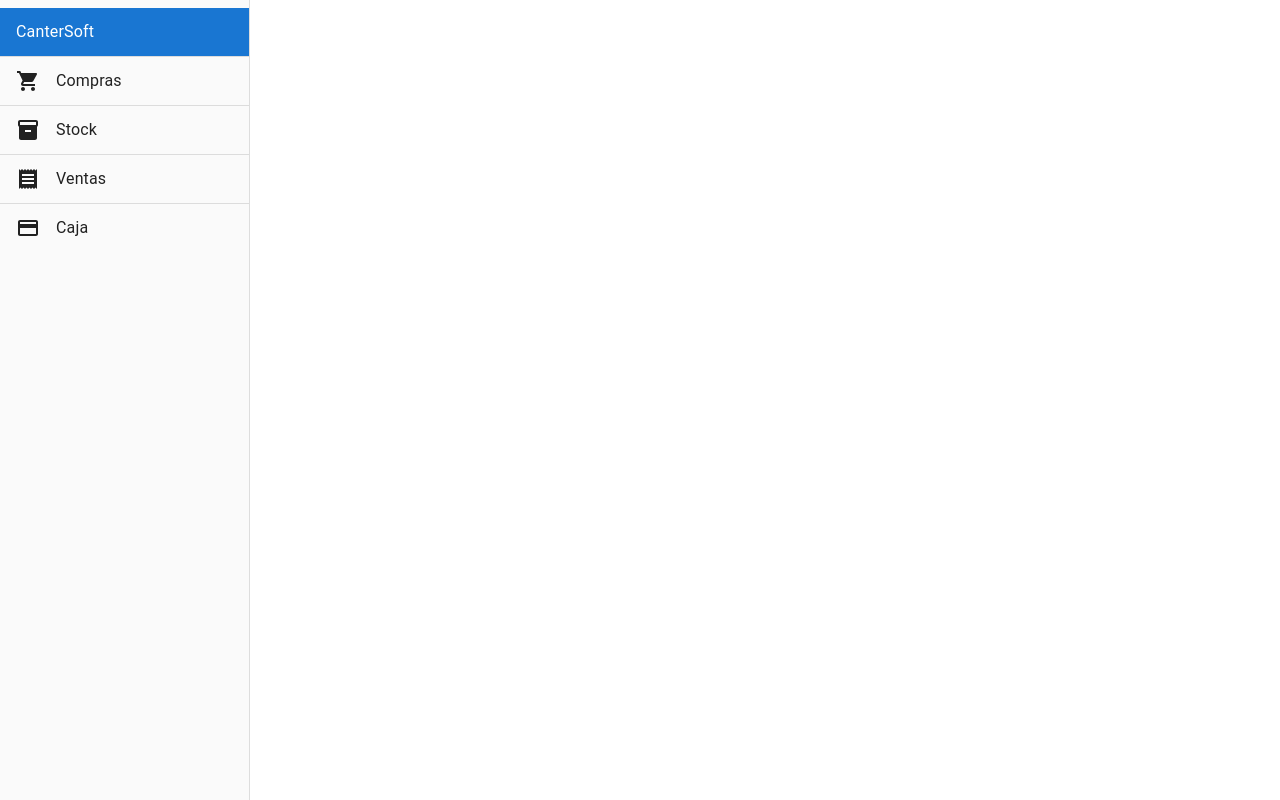
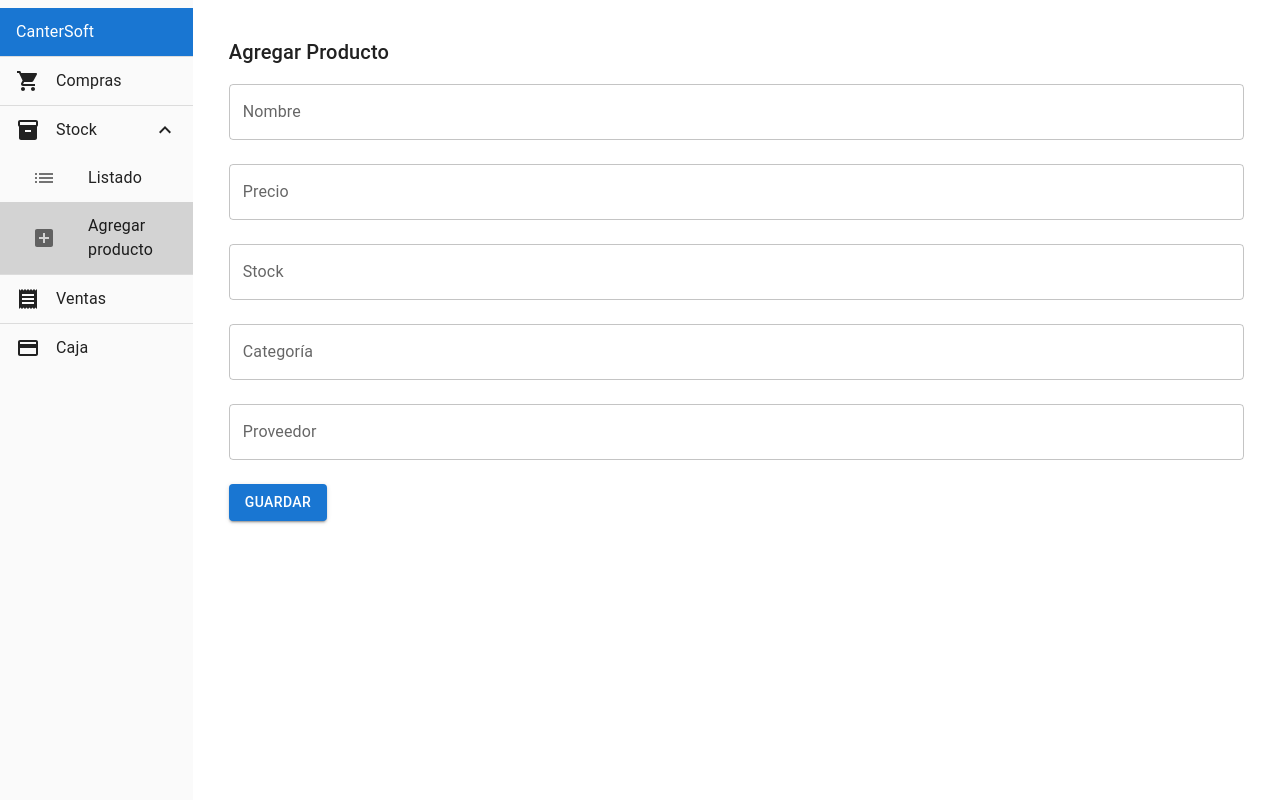
Before and after one commit to vabarrero14/cantersoft, a React (Create React App) app: page /stock/nuevo in a window 1280 px wide. Built offline with nearby package versions, Linux system fonts and the light colour scheme.

Commit message:
Se separa el formulario de nuevo producto y la lista de producto, menu colapsable

```diff
--- a/src/components/Content.js
+++ b/src/components/Content.js
@@ -1,7 +1,8 @@
 // src/components/Content.js
 import React from 'react';
-import { Routes, Route } from 'react-router-dom';
-import StockPage from '../modules/stock'; // Importamos el componente StockPage
+import { Route, Routes } from 'react-router-dom';
+import ProductoList from '../modules/stock/ProductoList';
+import ProductoForm from '../modules/stock/ProductoForm';
 
 const Compras = () => <div>Vista de Compras</div>;
 const Ventas = () => <div>Vista de Ventas</div>;
@@ -12,10 +13,10 @@ const Content = () => {
     <div style={{ padding: 20, flexGrow: 1 }}>
       <Routes>
         <Route path="/compras" element={<Compras />} />
-        <Route path="/stock" element={<StockPage />} /> {/* Ruta del módulo Stock */}
         <Route path="/ventas" element={<Ventas />} />
         <Route path="/caja" element={<Caja />} />
-        {/* Puedes agregar otras rutas si es necesario */}
+        <Route path="/stock/listado" element={<ProductoList />} />
+        <Route path="/stock/nuevo" element={<ProductoForm />} />
       </Routes>
     </div>
   );
--- a/src/components/Sidebar.js
+++ b/src/components/Sidebar.js
@@ -1,17 +1,24 @@
 // src/components/Sidebar.js
-import React from 'react';
+import React, { useState } from 'react';
 import { Link, useLocation } from 'react-router-dom';
-import { List, ListItemButton, ListItemText, Divider, ListItem } from '@mui/material';
-import { ShoppingCart, Inventory, Receipt, CreditCard } from '@mui/icons-material';
+import {
+  List, ListItemButton, ListItemText, Divider, ListItem,
+  Collapse, ListItemIcon
+} from '@mui/material';
+import {
+  ShoppingCart, Inventory, Receipt, CreditCard,
+  ExpandLess, ExpandMore, List as ListIcon, AddBox
+} from '@mui/icons-material';
 
 const Sidebar = () => {
-  const location = useLocation(); // Hook para obtener la ruta actual
+  const location = useLocation();
+  const [openStock, setOpenStock] = useState(true);
 
-  // Función para resaltar el item activo
-  const isActive = (path) => location.pathname === path ? { backgroundColor: '#1976d2', color: '#fff' } : {};
+  const isActive = (path) =>
+    location.pathname === path ? { backgroundColor: '#d3d3d3' } : {};
 
   return (
-    <div style={{ width: 250, height: '100vh', backgroundColor: '#fafafa', borderRight: '1px solid #ddd' }}>
+    <div style={{ width: 250, height: '100vh', backgroundColor: '#fafafa' }}>
       <List>
         <ListItem disablePadding>
           <ListItemButton component={Link} to="/" sx={{ backgroundColor: '#1976d2', color: '#fff' }}>
@@ -20,7 +27,7 @@ const Sidebar = () => {
         </ListItem>
         <Divider />
 
-        {/* Enlace a Compras */}
+        {/* Compras */}
         <ListItem disablePadding>
           <ListItemButton component={Link} to="/compras" sx={isActive('/compras')}>
             <ShoppingCart sx={{ marginRight: 2 }} />
@@ -29,16 +36,37 @@ const Sidebar = () => {
         </ListItem>
         <Divider />
 
-        {/* Enlace a Stock */}
+        {/* Stock (menú desplegable) */}
         <ListItem disablePadding>
-          <ListItemButton component={Link} to="/stock" sx={isActive('/stock')}>
+          <ListItemButton onClick={() => setOpenStock(!openStock)}>
             <Inventory sx={{ marginRight: 2 }} />
             <ListItemText primary="Stock" />
+            {openStock ? <ExpandLess /> : <ExpandMore />}
           </ListItemButton>
         </ListItem>
+        <Collapse in={openStock} timeout="auto" unmountOnExit>
+          <List component="div" disablePadding>
+            <ListItemButton
+              component={Link}
+              to="/stock/listado"
+              sx={{ pl: 4, ...isActive('/stock/listado') }}
+            >
+              <ListItemIcon><ListIcon /></ListItemIcon>
+              <ListItemText primary="Listado" />
+            </ListItemButton>
+            <ListItemButton
+              component={Link}
+              to="/stock/nuevo"
+              sx={{ pl: 4, ...isActive('/stock/nuevo') }}
+            >
+              <ListItemIcon><AddBox /></ListItemIcon>
+              <ListItemText primary="Agregar producto" />
+            </ListItemButton>
+          </List>
+        </Collapse>
         <Divider />
 
-        {/* Enlace a Ventas */}
+        {/* Ventas */}
         <ListItem disablePadding>
           <ListItemButton component={Link} to="/ventas" sx={isActive('/ventas')}>
             <Receipt sx={{ marginRight: 2 }} />
@@ -47,7 +75,7 @@ const Sidebar = () => {
         </ListItem>
         <Divider />
 
-        {/* Enlace a Caja */}
+        {/* Caja */}
         <ListItem disablePadding>
           <ListItemButton component={Link} to="/caja" sx={isActive('/caja')}>
             <CreditCard sx={{ marginRight: 2 }} />
```
